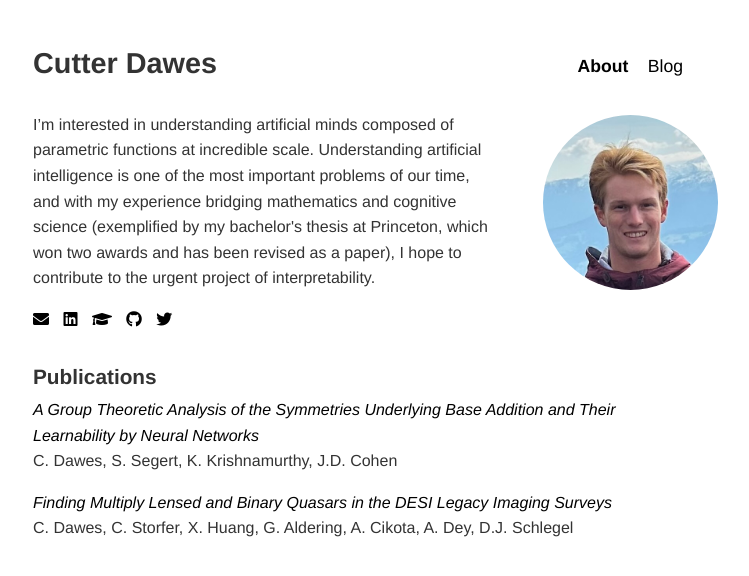
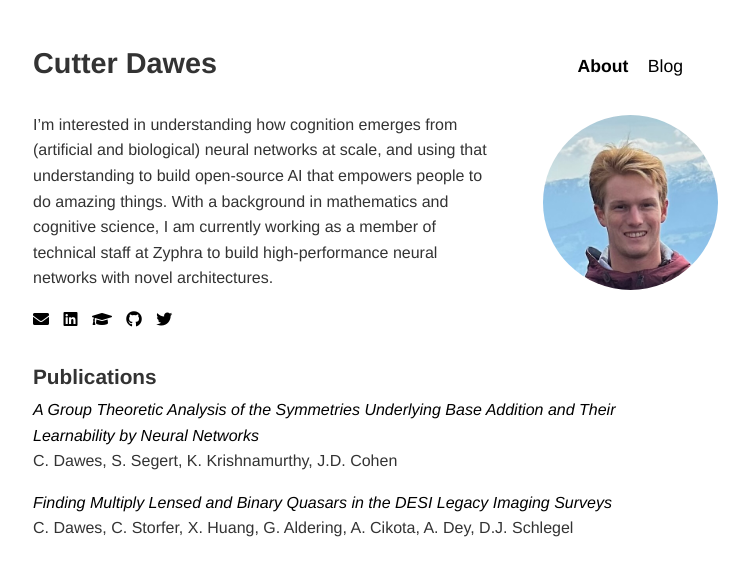
Before and after one commit to cutterdawes/cutterdawes.github.io, a Jekyll site: the page built from index.html, in a window 1280 px wide. Shown: the top 576 px of the page, without its empty margins (282-1031 px from the left). Built offline with Jekyll 4.4.1, drawn with Linux system fonts in a browser that asks for light colours.

Commit message:
Update to bio

```diff
--- a/index.html
+++ b/index.html
@@ -10,7 +10,7 @@ redirect_from:
         <div class="text-content">
 
             <p>
-                I’m interested in understanding artificial minds composed of parametric functions at incredible scale. Understanding artificial intelligence is one of the most important problems of our time, and with my experience bridging mathematics and cognitive science (exemplified by my bachelor's thesis at Princeton, which won two awards and has been revised as a paper), I hope to contribute to the urgent project of interpretability.
+                I’m interested in understanding how cognition emerges from (artificial and biological) neural networks at scale, and using that understanding to build open-source AI that empowers people to do amazing things. With a background in mathematics and cognitive science, I am currently working as a member of technical staff at Zyphra to build high-performance neural networks with novel architectures.
             </p>
             <div class="links">
                 <a href="mailto:cutter@dawes.org" aria-label="Email"><i class="fas fa-envelope"></i></a>
```
